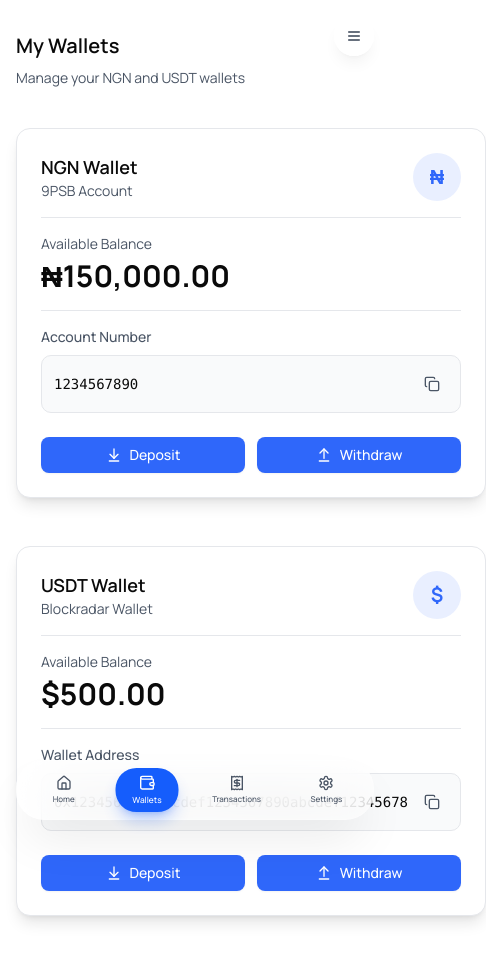
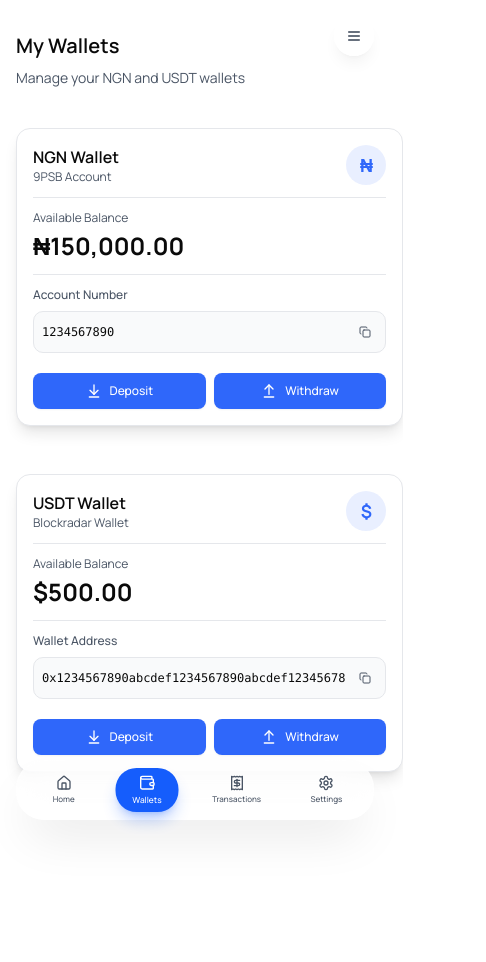
Before and after one commit to MilanCodesWebsites/finstack, a Next.js app: page /dashboard/wallets in a window 390 px wide. Shown: the top 962 px of the page, 486 px wide, since content can reach past the window. After the commit the page ends 916 px from the top, so only its background shows below. Built offline with nearby package versions, Linux system fonts and the light colour scheme.

Commit message:
Add files via upload

```diff
--- a/components/dashboard/wallet-card.tsx
+++ b/components/dashboard/wallet-card.tsx
@@ -23,23 +23,23 @@ export function WalletCard({ wallet }: WalletCardProps) {
   const accountInfo = wallet.type === "NGN" ? wallet.accountNumber : wallet.walletAddress
 
   return (
-    <Card className="p-6 shadow-lg border-gray-200 hover:shadow-xl transition-all duration-300 animate-in fade-in slide-in-from-bottom-4">
-      <div className="space-y-4">
+    <Card className="p-4 md:p-6 shadow-lg border-gray-200 hover:shadow-xl transition-all duration-300 animate-in fade-in slide-in-from-bottom-4">
+      <div className="space-y-3 md:space-y-4">
         {/* Header */}
         <div className="flex items-center justify-between">
           <div>
-            <h3 className="text-lg font-semibold text-foreground">{wallet.type} Wallet</h3>
-            <p className="text-sm text-gray-600">{wallet.type === "NGN" ? "9PSB Account" : "Blockradar Wallet"}</p>
+            <h3 className="text-base md:text-lg font-semibold text-foreground">{wallet.type} Wallet</h3>
+            <p className="text-xs md:text-sm text-gray-600">{wallet.type === "NGN" ? "9PSB Account" : "Blockradar Wallet"}</p>
           </div>
-          <div className="w-12 h-12 rounded-full bg-[#2F67FA]/10 flex items-center justify-center">
-            <span className="text-xl font-bold text-[#2F67FA]">{wallet.type === "NGN" ? "₦" : "$"}</span>
+          <div className="w-10 h-10 md:w-12 md:h-12 rounded-full bg-[#2F67FA]/10 flex items-center justify-center">
+            <span className="text-lg md:text-xl font-bold text-[#2F67FA]">{wallet.type === "NGN" ? "₦" : "$"}</span>
           </div>
         </div>
 
         {/* Balance */}
-        <div className="py-4 border-y border-gray-200">
-          <p className="text-sm text-gray-600 mb-1">Available Balance</p>
-          <p className="text-3xl font-bold text-foreground">
+        <div className="py-3 md:py-4 border-y border-gray-200">
+          <p className="text-xs md:text-sm text-gray-600 mb-1">Available Balance</p>
+          <p className="text-2xl md:text-3xl font-bold text-foreground">
             {wallet.type === "NGN" ? "₦" : "$"}
             {wallet.balance.toLocaleString(undefined, {
               minimumFractionDigits: 2,
@@ -50,41 +50,41 @@ export function WalletCard({ wallet }: WalletCardProps) {
 
         {/* Account Info */}
         <div className="space-y-2">
-          <p className="text-sm font-medium text-gray-600">
+          <p className="text-xs md:text-sm font-medium text-gray-600">
             {wallet.type === "NGN" ? "Account Number" : "Wallet Address"}
           </p>
-          <div className="flex items-center gap-2 p-3 bg-gray-50 rounded-lg border border-gray-200">
-            <p className="text-sm font-mono text-foreground flex-1 truncate">{accountInfo}</p>
+          <div className="flex items-center gap-2 p-2 md:p-3 bg-gray-50 rounded-lg border border-gray-200">
+            <p className="text-xs md:text-sm font-mono text-foreground flex-1 truncate">{accountInfo}</p>
             <button
               onClick={() => handleCopy(accountInfo || "")}
-              className="p-2 hover:bg-white rounded-md transition-colors group"
+              className="p-1.5 md:p-2 hover:bg-white rounded-md transition-colors group"
             >
               {copied ? (
-                <Check className="w-4 h-4 text-green-600" />
+                <Check className="w-3 h-3 md:w-4 md:h-4 text-green-600" />
               ) : (
-                <Copy className="w-4 h-4 text-gray-600 group-hover:text-[#2F67FA]" />
+                <Copy className="w-3 h-3 md:w-4 md:h-4 text-gray-600 group-hover:text-[#2F67FA]" />
               )}
             </button>
           </div>
         </div>
 
         {/* Actions */}
-        <div className="flex gap-3 pt-2">
+        <div className="flex gap-2 md:gap-3 pt-2">
           <Button
             asChild
-            className="flex-1 bg-[#2F67FA] hover:bg-[#2F67FA]/90 text-white transition-all duration-200 hover:scale-105"
+            className="flex-1 bg-[#2F67FA] hover:bg-[#2F67FA]/90 text-white transition-all duration-200 hover:scale-105 text-xs md:text-sm py-2 md:py-2.5"
           >
-            <Link href="/dashboard/deposit" className="flex items-center justify-center gap-2">
-              <ArrowDownToLine className="w-4 h-4" />
+            <Link href="/dashboard/deposit" className="flex items-center justify-center gap-1 md:gap-2">
+              <ArrowDownToLine className="w-3 h-3 md:w-4 md:h-4" />
               Deposit
             </Link>
           </Button>
           <Button
             asChild
-            className="flex-1 bg-[#2F67FA] hover:bg-[#2F67FA]/90 text-white transition-all duration-200 hover:scale-105"
+            className="flex-1 bg-[#2F67FA] hover:bg-[#2F67FA]/90 text-white transition-all duration-200 hover:scale-105 text-xs md:text-sm py-2 md:py-2.5"
           >
-            <Link href="/dashboard/withdraw" className="flex items-center justify-center gap-2">
-              <ArrowUpFromLine className="w-4 h-4" />
+            <Link href="/dashboard/withdraw" className="flex items-center justify-center gap-1 md:gap-2">
+              <ArrowUpFromLine className="w-3 h-3 md:w-4 md:h-4" />
               Withdraw
             </Link>
           </Button>
```
